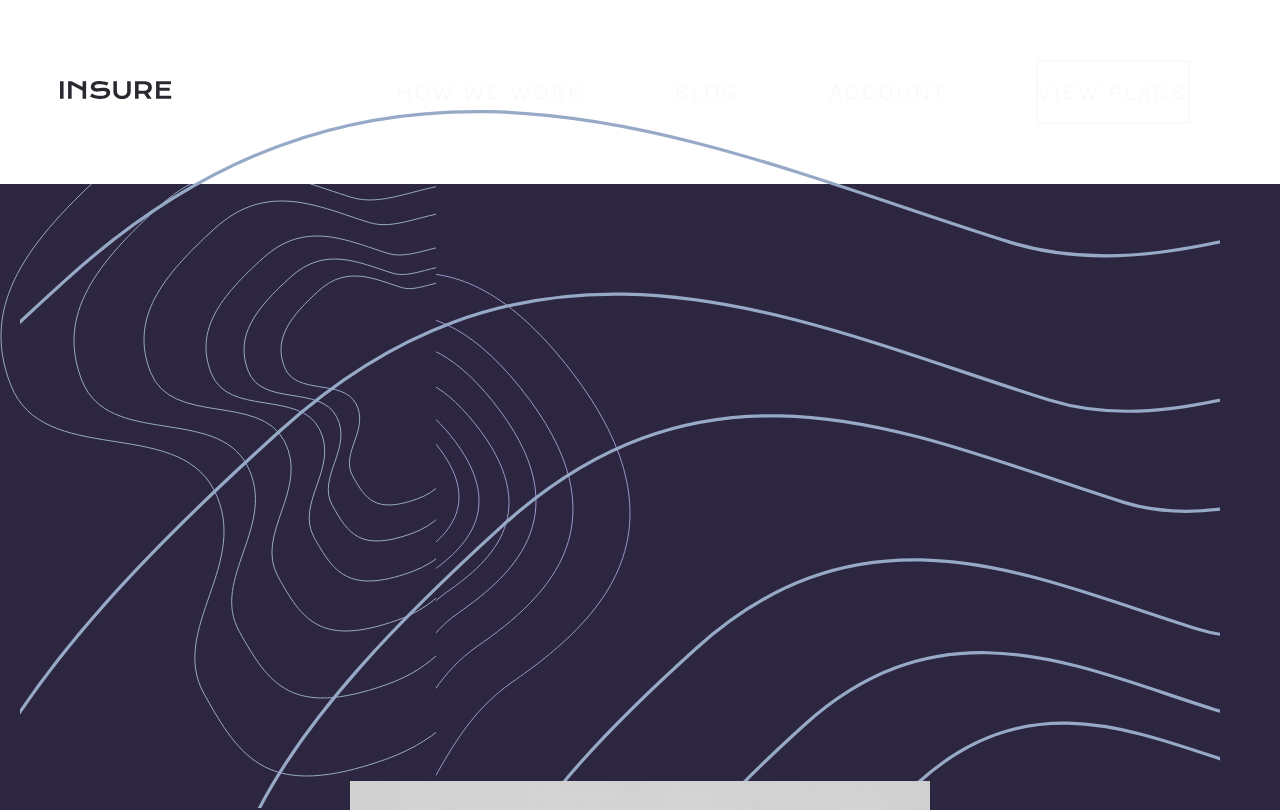
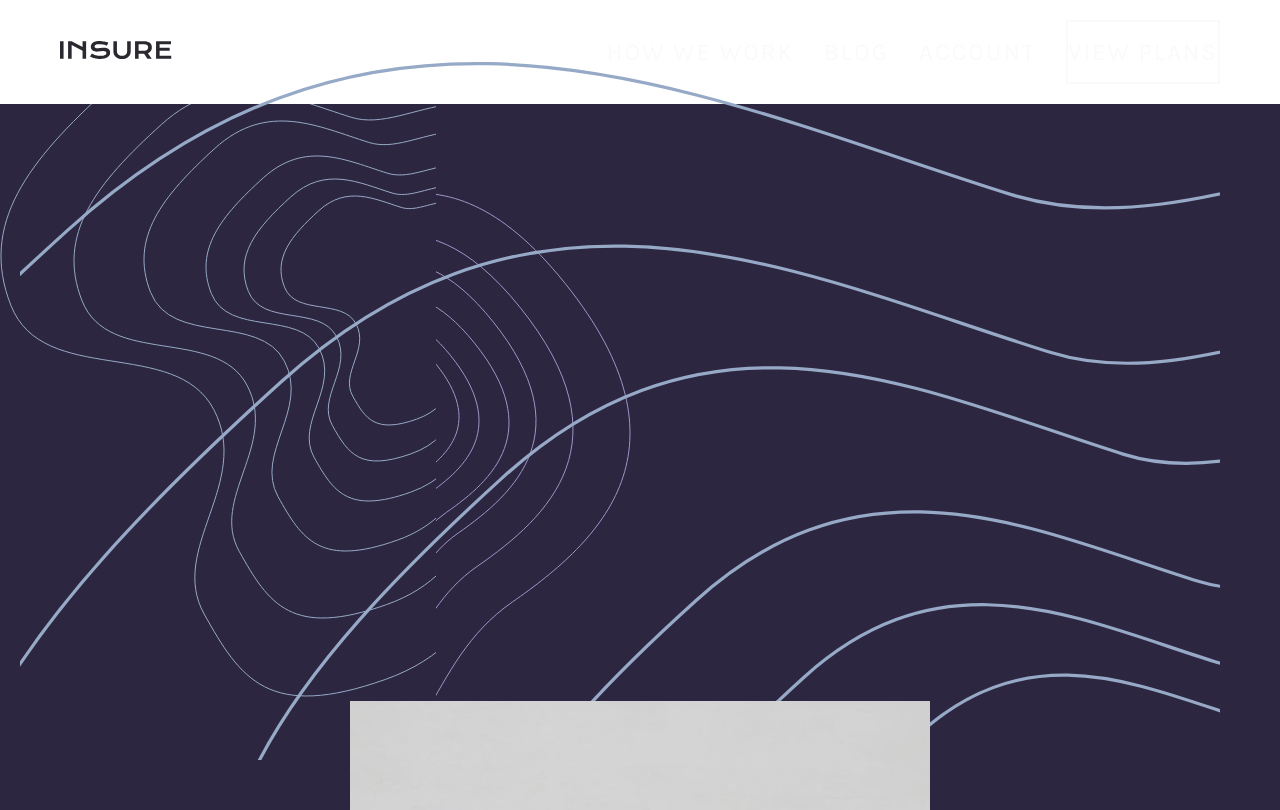
Before and after one commit to higor-costa/pagina-de-destino-insure, a React (Vite) app: page / in a window 1280 px wide. Shown: the top 810 px of the page. Built offline with nearby package versions, Linux system fonts and the light colour scheme.

Commit message:
Remove margem dos itens de lista em telas acima de 767px

```diff
--- a/src/style/components/Header.module.scss
+++ b/src/style/components/Header.module.scss
@@ -57,6 +57,9 @@ body {
   li {
     margin: 40px 30px;
     text-align: center;
+    @include device(m) {
+      margin: 0;
+    }
   }
 
   a {
```
